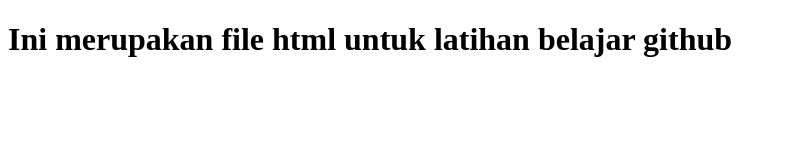
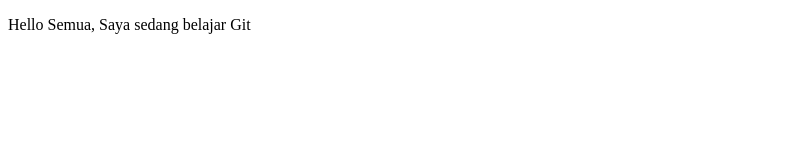
Before and after one commit to xcepotx/python-project, a plain HTML site: page index.html in a window 1280 px wide. Shown: the whole page, without its empty margins (0-785 px from the left). Drawn offline with Linux system fonts and the light colour scheme.

Commit message:
ditambahkan isi

```diff
--- a/index.html
+++ b/index.html
@@ -1,10 +1,10 @@
 <!DOCTYPE html>
 <html>
-  <head>
-    <meta charset="utf-8">
-    <title>Tutorial Belajar Github - Python</title>
-  </head>
-  <body>
-    <h1>Ini merupakan file html untuk latihan belajar github</h1>
-  </body>
+    <head>
+        <meta charset="utf-8">
+        <title>Belajar Git - Project 01</title>
+    </head>
+    <body>
+        <p>Hello Semua, Saya sedang belajar Git</p>
+    </body>
 </html>
```
